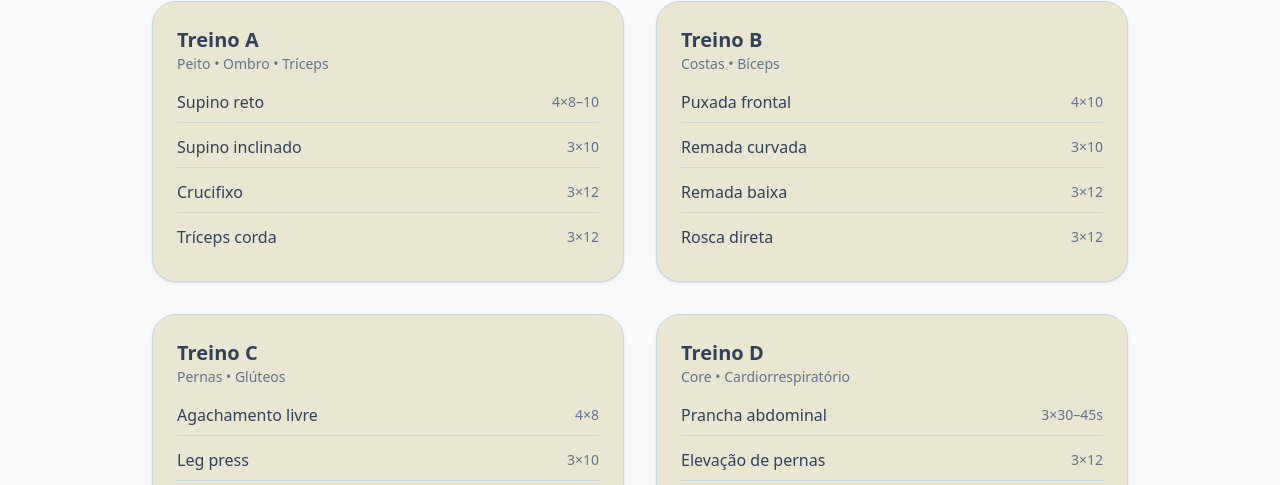
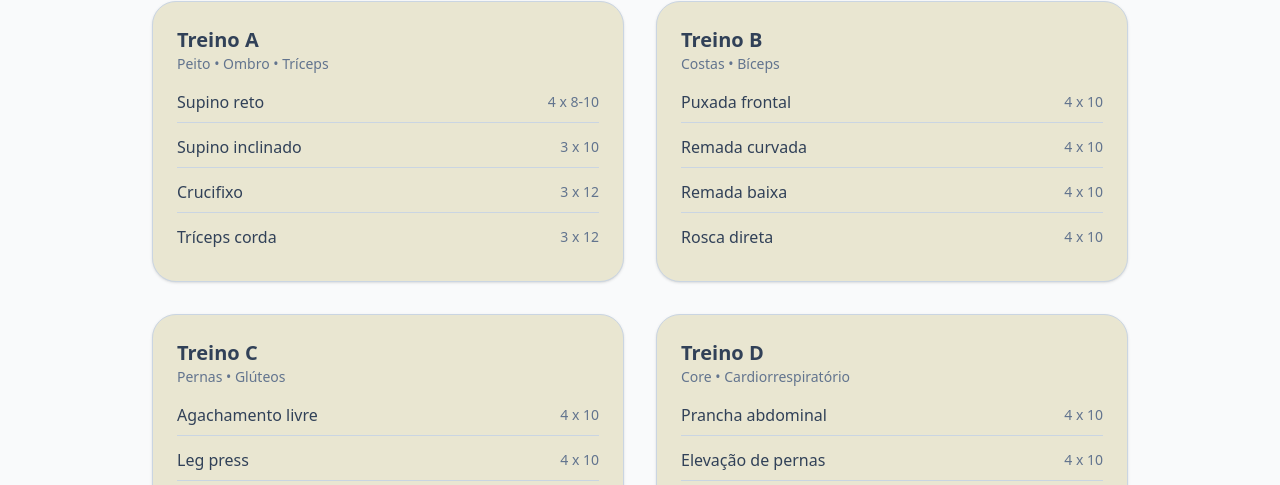
Before and after one commit to RobertoBMJunior/gym-site, a Next.js app: page /resultado in a window 1280 px wide. Shown: the part 467-952 px from the top of the page. Built offline with nearby package versions, Linux system fonts and the light colour scheme.

Commit message:
refactor: Inserindo caption na fichasDeTreino.ts e ajustando as props do WorkoutCard.tsx

```diff
--- a/src/app/resultado/components/WorkoutCard.tsx
+++ b/src/app/resultado/components/WorkoutCard.tsx
@@ -2,21 +2,22 @@
 
 interface Exercise {
   name: string
-  sets: string
+  sets: string | number
+  reps: string | number
 }
 
 interface WorkoutCardProps {
-  title: string
-  subtitle: string
+  label: string
+  caption: string
   exercises: Exercise[]
 }
 
-export function WorkoutCard({ title, subtitle, exercises }: WorkoutCardProps) {
+export function WorkoutCard({ label, caption, exercises }: WorkoutCardProps) {
   return (
     <div className="bg-[#E9E6D1] border border-slate-300 rounded-3xl p-6 shadow-sm">
       <div className="mb-4">
-        <h3 className="text-xl font-bold text-slate-700">{title}</h3>
-        <p className="text-sm text-slate-500">{subtitle}</p>
+        <h3 className="text-xl font-bold text-slate-700">{label}</h3>
+        <p className="text-sm text-slate-500">{caption}</p>
       </div>
 
       <ul className="space-y-3">
@@ -26,7 +27,9 @@ export function WorkoutCard({ title, subtitle, exercises }: WorkoutCardProps) {
             className="flex justify-between items-center border-b border-slate-300 pb-2 last:border-none"
           >
             <span className="font-medium text-slate-700">{exercise.name}</span>
-            <span className="text-sm text-slate-500">{exercise.sets}</span>
+            <span className="text-sm text-slate-500">
+              {exercise.sets} x {exercise.reps}
+            </span>
           </li>
         ))}
       </ul>
--- a/src/app/resultado/fichasDeTreino.ts
+++ b/src/app/resultado/fichasDeTreino.ts
@@ -6,6 +6,7 @@ interface ExerciseList {
 
 interface TrainingPlan {
   label: string
+  caption: string
   exercises: ExerciseList[]
 }
 
@@ -22,6 +23,7 @@ export const fichasDeTreino: WorkOutPlan[] = [
     workOutRoutine: [
       {
         label: 'Treino Full Body',
+        caption: 'Treino para o corpo todo',
         exercises: [
           { name: 'Agachamento livre', sets: '3', reps: '10–12' },
           { name: 'Supino reto', sets: '3', reps: '10–12' },
@@ -38,7 +40,8 @@ export const fichasDeTreino: WorkOutPlan[] = [
     title: 'Treino AB Básico',
     workOutRoutine: [
       {
-        label: 'Treino A — Superior',
+        label: 'Treino A',
+        caption: 'Superior',
         exercises: [
           { name: 'Supino reto', sets: '3', reps: '8–12' },
           { name: 'Remada curvada', sets: '3', reps: '8–12' },
@@ -48,7 +51,8 @@ export const fichasDeTreino: WorkOutPlan[] = [
         ],
       },
       {
-        label: 'Treino B — Inferior',
+        label: 'Treino B',
+        caption: 'Inferior',
         exercises: [
           { name: 'Agachamento', sets: '3', reps: '8–12' },
           { name: 'Leg press', sets: '3', reps: '10–12' },
@@ -64,7 +68,8 @@ export const fichasDeTreino: WorkOutPlan[] = [
     title: 'Treino ABC Clássico',
     workOutRoutine: [
       {
-        label: 'Treino A — Peito e tríceps',
+        label: 'Treino A',
+        caption: 'Peito • Ombro • Tríceps',
         exercises: [
           { name: 'Supino reto', sets: '3', reps: '8–12' },
           { name: 'Crucifixo', sets: '3', reps: '12' },
@@ -72,7 +77,8 @@ export const fichasDeTreino: WorkOutPlan[] = [
       },
 
       {
-        label: 'Treino B — Costas e bíceps',
+        label: 'Treino B',
+        caption: 'Costas • Bíceps',
         exercises: [
           { name: 'Puxada na frente', sets: '3', reps: '10' },
           { name: 'Rosca direta', sets: '3', reps: '10' },
@@ -80,7 +86,8 @@ export const fichasDeTreino: WorkOutPlan[] = [
       },
 
       {
-        label: 'Treino C — Pernas',
+        label: 'Treino C',
+        caption: 'Pernas • Glúteos',
         exercises: [
           { name: 'Agachamento', sets: '3', reps: '8–12' },
           { name: 'Leg press', sets: '3', reps: '10–12' },
@@ -96,7 +103,8 @@ export const fichasDeTreino: WorkOutPlan[] = [
     title: 'Upper / Lower Intermediário',
     workOutRoutine: [
       {
-        label: 'Upper — Parte superior',
+        label: 'Upper',
+        caption: 'Parte superior',
         exercises: [
           { name: 'Supino inclinado', sets: '4', reps: '8–10' },
           { name: 'Remada baixa', sets: '4', reps: '8–10' },
@@ -106,7 +114,8 @@ export const fichasDeTreino: WorkOutPlan[] = [
         ],
       },
       {
-        label: 'Lower — Parte inferior',
+        label: 'Lower',
+        caption: 'Parte inferior',
         exercises: [
           { name: 'Agachamento livre', sets: '4', reps: '8–10' },
           { name: 'Leg press', sets: '3', reps: '10' },
@@ -124,6 +133,7 @@ export const fichasDeTreino: WorkOutPlan[] = [
     workOutRoutine: [
       {
         label: 'Circuito Full Body',
+        caption: 'Treino em Circuito (Condicionamento)',
         exercises: [
           { name: 'Agachamento com halteres', sets: '3', reps: '15' },
           { name: 'Flexão de braço', sets: '3', reps: '12' },
@@ -140,7 +150,8 @@ export const fichasDeTreino: WorkOutPlan[] = [
     title: 'Treino AB Upper / Lower (Máquinas)',
     workOutRoutine: [
       {
-        label: 'Upper A — Peito reto + ombro lateral/posterior',
+        label: 'Upper A',
+        caption: 'Peito reto + ombro lateral/posterior',
         exercises: [
           { name: 'Supino reto articulado', sets: '3', reps: '6–10' },
           { name: 'Peck deck / Chest fly máquina', sets: '3', reps: '10–15' },
@@ -158,7 +169,8 @@ export const fichasDeTreino: WorkOutPlan[] = [
       },
 
       {
-        label: 'Lower A — Ênfase em quadríceps',
+        label: 'Lower A',
+        caption: 'Ênfase em quadríceps',
         exercises: [
           { name: 'Leg press', sets: '4', reps: '8–12' },
           { name: 'Mesa flexora', sets: '3', reps: '10–15' },
@@ -173,7 +185,8 @@ export const fichasDeTreino: WorkOutPlan[] = [
       },
 
       {
-        label: 'Upper B — Peito inclinado + ombro completo',
+        label: 'Upper B',
+        caption: 'Peito inclinado + ombro completo',
         exercises: [
           { name: 'Supino inclinado articulado', sets: '3', reps: '6–10' },
           { name: 'Chest fly máquina', sets: '3', reps: '10–15' },
@@ -191,7 +204,8 @@ export const fichasDeTreino: WorkOutPlan[] = [
       },
 
       {
-        label: 'Lower B — Ênfase posterior e glúteos',
+        label: 'Lower B',
+        caption: 'Ênfase posterior e glúteos',
         exercises: [
           {
             name: 'Hack machine ou agachamento no Smith',
@@ -212,7 +226,8 @@ export const fichasDeTreino: WorkOutPlan[] = [
     title: 'Treino Feminino 5x (Foco em Inferiores)',
     workOutRoutine: [
       {
-        label: 'Lower A — Quadríceps',
+        label: 'Lower A',
+        caption: 'Quadríceps',
         exercises: [
           { name: 'Agachamento livre', sets: '4', reps: '8–10' },
           { name: 'Leg press', sets: '3', reps: '10–12' },
@@ -223,7 +238,8 @@ export const fichasDeTreino: WorkOutPlan[] = [
       },
 
       {
-        label: 'Upper A — Costas e braços',
+        label: 'Upper A',
+        caption: 'Costas e braços',
         exercises: [
           { name: 'Puxada na frente', sets: '3', reps: '8–12' },
           { name: 'Remada baixa', sets: '3', reps: '8–12' },
@@ -235,7 +251,8 @@ export const fichasDeTreino: WorkOutPlan[] = [
       },
 
       {
-        label: 'Lower B — Glúteos',
+        label: 'Lower B',
+        caption: 'Glúteos',
         exercises: [
           { name: 'Hip thrust', sets: '4', reps: '8–12' },
           { name: 'Glute bridge', sets: '3', reps: '12' },
@@ -246,7 +263,8 @@ export const fichasDeTreino: WorkOutPlan[] = [
       },
 
       {
-        label: 'Upper B — Peito e ombro',
+        label: 'Upper B',
+        caption: 'Peito e ombro',
         exercises: [
           { name: 'Supino máquina ou halteres', sets: '3', reps: '8–12' },
           { name: 'Crucifixo máquina', sets: '3', reps: '12' },
@@ -258,7 +276,8 @@ export const fichasDeTreino: WorkOutPlan[] = [
       },
 
       {
-        label: 'Lower C — Posterior de coxa',
+        label: 'Lower C',
+        caption: 'Posterior de coxa',
         exercises: [
           { name: 'Stiff', sets: '4', reps: '8–10' },
           { name: 'Mesa flexora', sets: '3', reps: '10–12' },
--- a/src/app/resultado/page.tsx
+++ b/src/app/resultado/page.tsx
@@ -6,7 +6,6 @@ import { WorkoutCard } from './components/WorkoutCard'
 
 export default function ResultPage() {
   const { answers } = useAnswers()
-
   console.log(answers)
 
   return (
@@ -36,46 +35,46 @@ export default function ResultPage() {
         {/* Treinos */}
         <div className="grid grid-cols-1 md:grid-cols-2 gap-8 mb-14">
           <WorkoutCard
-            title="Treino A"
-            subtitle="Peito • Ombro • Tríceps"
+            label="Treino A"
+            caption="Peito • Ombro • Tríceps"
             exercises={[
-              { name: 'Supino reto', sets: '4×8–10' },
-              { name: 'Supino inclinado', sets: '3×10' },
-              { name: 'Crucifixo', sets: '3×12' },
-              { name: 'Tríceps corda', sets: '3×12' },
+              { name: 'Supino reto', sets: '4', reps: '8-10' },
+              { name: 'Supino inclinado', sets: '3', reps: '10' },
+              { name: 'Crucifixo', sets: '3', reps: '12' },
+              { name: 'Tríceps corda', sets: '3', reps: '12' },
             ]}
           />
 
           <WorkoutCard
-            title="Treino B"
-            subtitle="Costas • Bíceps"
+            label="Treino B"
+            caption="Costas • Bíceps"
             exercises={[
-              { name: 'Puxada frontal', sets: '4×10' },
-              { name: 'Remada curvada', sets: '3×10' },
-              { name: 'Remada baixa', sets: '3×12' },
-              { name: 'Rosca direta', sets: '3×12' },
+              { name: 'Puxada frontal', sets: '4', reps: '10' },
+              { name: 'Remada curvada', sets: '4', reps: '10' },
+              { name: 'Remada baixa', sets: '4', reps: '10' },
+              { name: 'Rosca direta', sets: '4', reps: '10' },
             ]}
           />
 
           <WorkoutCard
-            title="Treino C"
-            subtitle="Pernas • Glúteos"
+            label="Treino C"
+            caption="Pernas • Glúteos"
             exercises={[
-              { name: 'Agachamento livre', sets: '4×8' },
-              { name: 'Leg press', sets: '3×10' },
-              { name: 'Mesa flexora', sets: '3×12' },
-              { name: 'Panturrilha em pé', sets: '4×15' },
+              { name: 'Agachamento livre', sets: '4', reps: '10' },
+              { name: 'Leg press', sets: '4', reps: '10' },
+              { name: 'Mesa flexora', sets: '4', reps: '10' },
+              { name: 'Panturrilha em pé', sets: '4', reps: '10' },
             ]}
           />
 
           <WorkoutCard
-            title="Treino D"
-            subtitle="Core • Cardiorrespiratório"
+            label="Treino D"
+            caption="Core • Cardiorrespiratório"
             exercises={[
-              { name: 'Prancha abdominal', sets: '3×30–45s' },
-              { name: 'Elevação de pernas', sets: '3×12' },
-              { name: 'Abdominal crunch', sets: '3×15' },
-              { name: 'Caminhada rápida', sets: '20–30 min' },
+              { name: 'Prancha abdominal', sets: '4', reps: '10' },
+              { name: 'Elevação de pernas', sets: '4', reps: '10' },
+              { name: 'Abdominal crunch', sets: '4', reps: '10' },
+              { name: 'Caminhada rápida', sets: '4', reps: '10' },
             ]}
           />
         </div>
```
